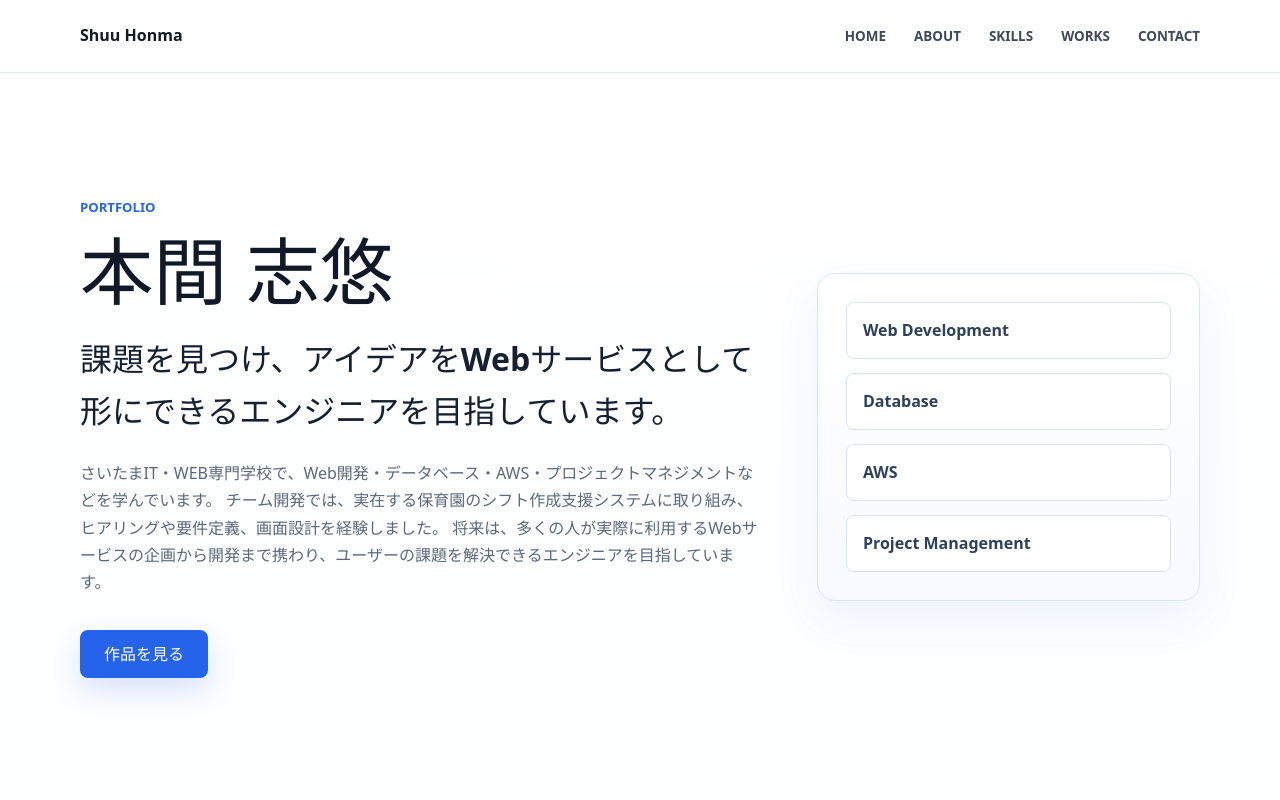
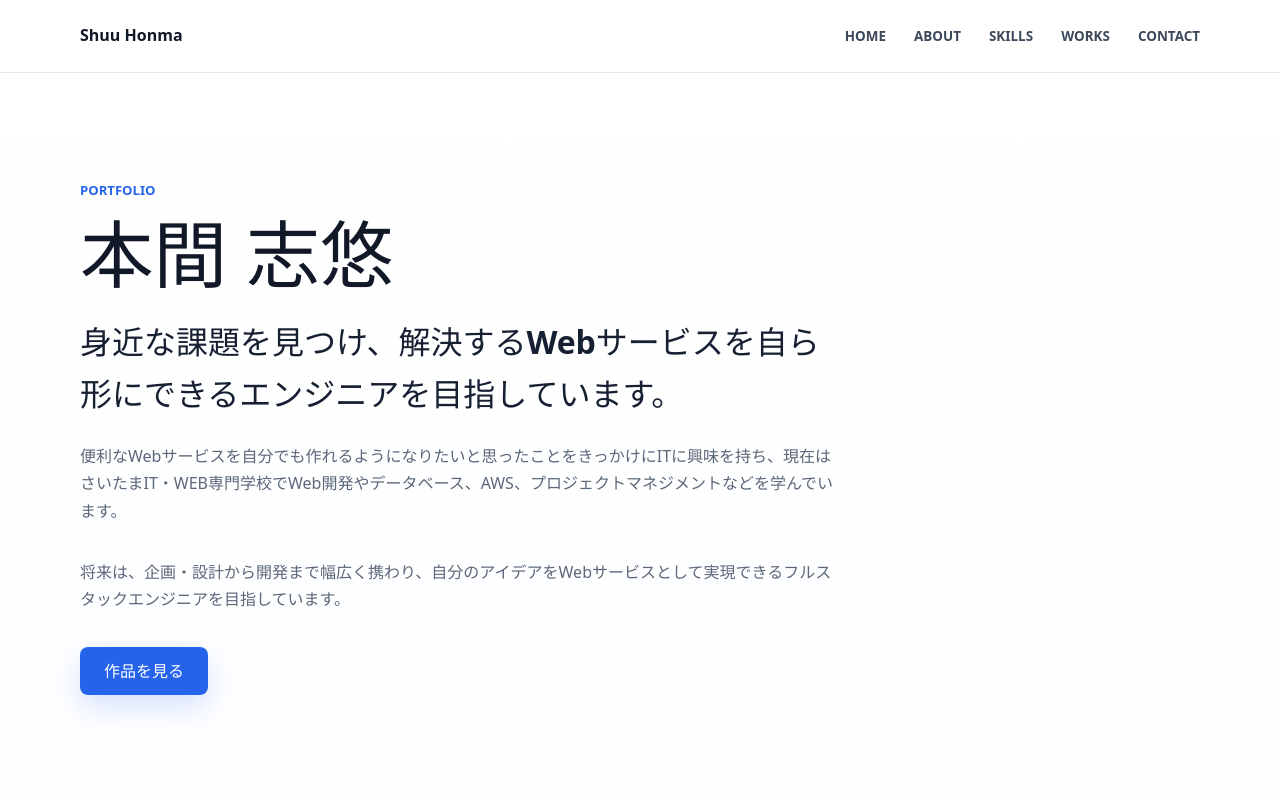
Before and after one commit to 0yuu321/portfolio, a React (Vite) app: page / in a window 1280 px wide. Shown: the top 800 px of the page. Built offline with nearby package versions, Linux system fonts and the light colour scheme.

Commit message:
Update HOME introduction and remove skills panel

```diff
--- a/src/components/Hero.tsx
+++ b/src/components/Hero.tsx
@@ -1,28 +1,23 @@
 export function Hero() {
   return (
     <section id="home" className="hero section">
-      <div className="container hero-grid">
+      <div className="container">
         <div className="hero-copy">
           <p className="section-kicker">Portfolio</p>
           <h1>本間 志悠</h1>
           <p className="hero-lead">
-            課題を見つけ、アイデアをWebサービスとして形にできるエンジニアを目指しています。
+            身近な課題を見つけ、解決するWebサービスを自ら形にできるエンジニアを目指しています。
           </p>
           <p className="hero-description">
-            さいたまIT・WEB専門学校で、Web開発・データベース・AWS・プロジェクトマネジメントなどを学んでいます。
-            チーム開発では、実在する保育園のシフト作成支援システムに取り組み、ヒアリングや要件定義、画面設計を経験しました。
-            将来は、多くの人が実際に利用するWebサービスの企画から開発まで携わり、ユーザーの課題を解決できるエンジニアを目指しています。
+            便利なWebサービスを自分でも作れるようになりたいと思ったことをきっかけにITに興味を持ち、現在はさいたまIT・WEB専門学校でWeb開発やデータベース、AWS、プロジェクトマネジメントなどを学んでいます。
+          </p>
+          <p className="hero-description">
+            将来は、企画・設計から開発まで幅広く携わり、自分のアイデアをWebサービスとして実現できるフルスタックエンジニアを目指しています。
           </p>
           <a className="primary-button" href="#works">
             作品を見る
           </a>
         </div>
-        <div className="hero-panel" aria-label="学習領域">
-          <span>Web Development</span>
-          <span>Database</span>
-          <span>AWS</span>
-          <span>Project Management</span>
-        </div>
       </div>
     </section>
   );
--- a/src/styles.css
+++ b/src/styles.css
@@ -103,13 +103,6 @@ a {
   align-items: center;
 }
 
-.hero-grid {
-  display: grid;
-  grid-template-columns: minmax(0, 1.28fr) minmax(280px, 0.72fr);
-  gap: 56px;
-  align-items: center;
-}
-
 .hero-copy {
   max-width: 760px;
 }
@@ -199,26 +192,6 @@ h4 {
   background: var(--accent-dark);
   box-shadow: 0 16px 34px rgba(37, 99, 235, 0.22);
   transform: translateY(-1px);
-}
-
-.hero-panel {
-  display: grid;
-  gap: 14px;
-  border: 1px solid var(--border);
-  border-radius: 18px;
-  background: linear-gradient(180deg, #ffffff 0%, var(--surface-soft) 100%);
-  padding: 28px;
-  box-shadow: var(--shadow);
-}
-
-.hero-panel span {
-  display: block;
-  border: 1px solid #d7e4f7;
-  border-radius: 8px;
-  background: #ffffff;
-  color: #2d405c;
-  font-weight: 700;
-  padding: 14px 16px;
 }
 
 .about {
@@ -500,15 +473,6 @@ h4 {
     padding-top: 82px;
   }
 
-  .hero-grid {
-    grid-template-columns: 1fr;
-    gap: 38px;
-  }
-
-  .hero-panel {
-    grid-template-columns: repeat(2, minmax(0, 1fr));
-  }
-
   .strength-grid,
   .skill-grid {
     grid-template-columns: repeat(2, minmax(0, 1fr));
@@ -567,7 +531,6 @@ h4 {
     width: 100%;
   }
 
-  .hero-panel,
   .strength-grid,
   .skill-grid,
   .contact-grid {
@@ -599,10 +562,6 @@ h4 {
     grid-template-columns: 1fr;
   }
 
-  .hero-panel {
-    padding: 20px;
-  }
-
   .strength-card,
   .skill-card,
   .work-card,
```
